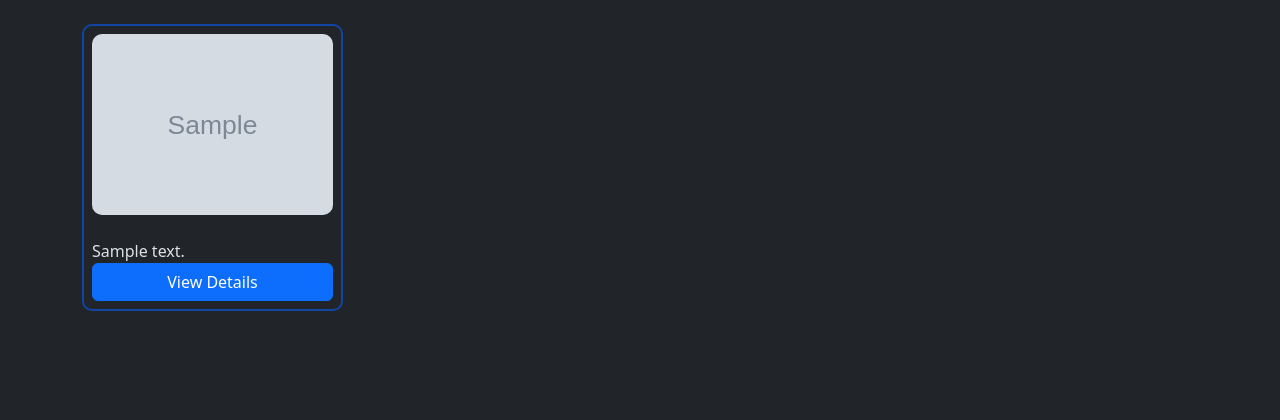
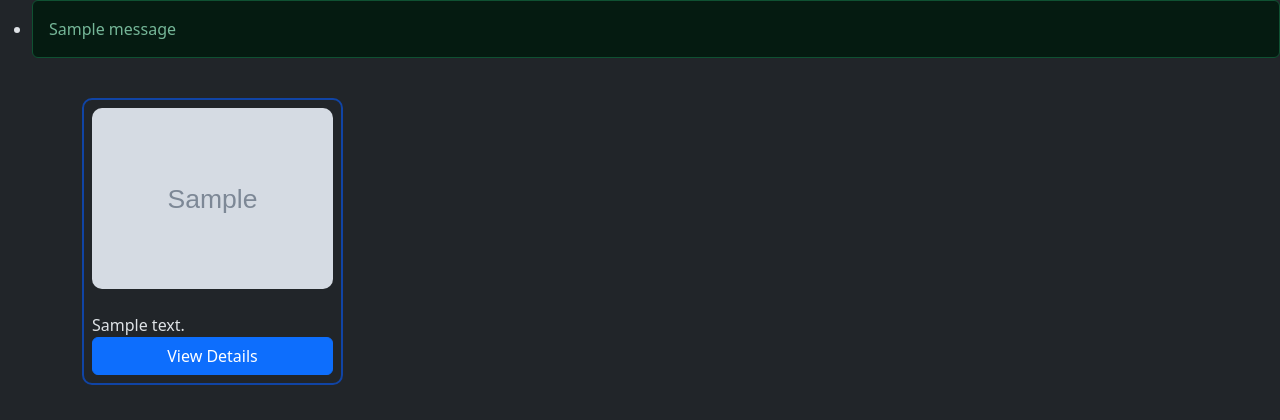
Before and after one commit to tflaten4184/imageshare, a Django app: page / in a window 1280 px wide. Shown: the part 56-476 px from the top of the page. Run offline with Django 3.2, Linux system fonts and the light colour scheme; tables that the repository leaves empty hold one stand-in row (values such as "Sample post"); grey boxes marked "Sample" are stand-in pictures; one stand-in notice (Sample message) is shown; some libraries are stand-ins or nearby versions.

Commit message:
message post successful, and adjusted indentation

```diff
--- a/imageshare/feed/views.py
+++ b/imageshare/feed/views.py
@@ -1,3 +1,4 @@
+from django.contrib import messages
 from django.shortcuts import render
 from django.views.generic import TemplateView, FormView, DetailView
 
@@ -13,7 +14,6 @@ class HomeView(TemplateView):
         context = super().get_context_data(**kwargs)
         context['posts'] = Post.objects.all().order_by('-id')
         return context
-
 class PostView(FormView):
     template_name = "post.html"
     form_class = PostForm
@@ -25,6 +25,7 @@ class PostView(FormView):
             text=form.cleaned_data['text'],
             image=form.cleaned_data['image']
         )
+        messages.add_message(self.request, messages.SUCCESS, "image post successful")
         return super().form_valid(form)
 
 
--- a/imageshare/templates/base.html
+++ b/imageshare/templates/base.html
@@ -13,6 +13,18 @@
 
         {% include "includes/navbar.html" %}
 
+        {% if messages %}
+            <ul class="messages">
+                {% for message in messages %}
+                <li{% if message.tags %} class="{{ message.tags }}"{% endif %}>
+                    <div class="alert alert-success" role="alert">
+                        {{ message }}
+                    </div>
+                </li>
+                {% endfor %}
+            </ul>
+        {% endif %}
+
         <div class="container">
             {% block content %}{% endblock content %}
         </div>
```
Lines whose indentation alone changed are shown as unchanged.
